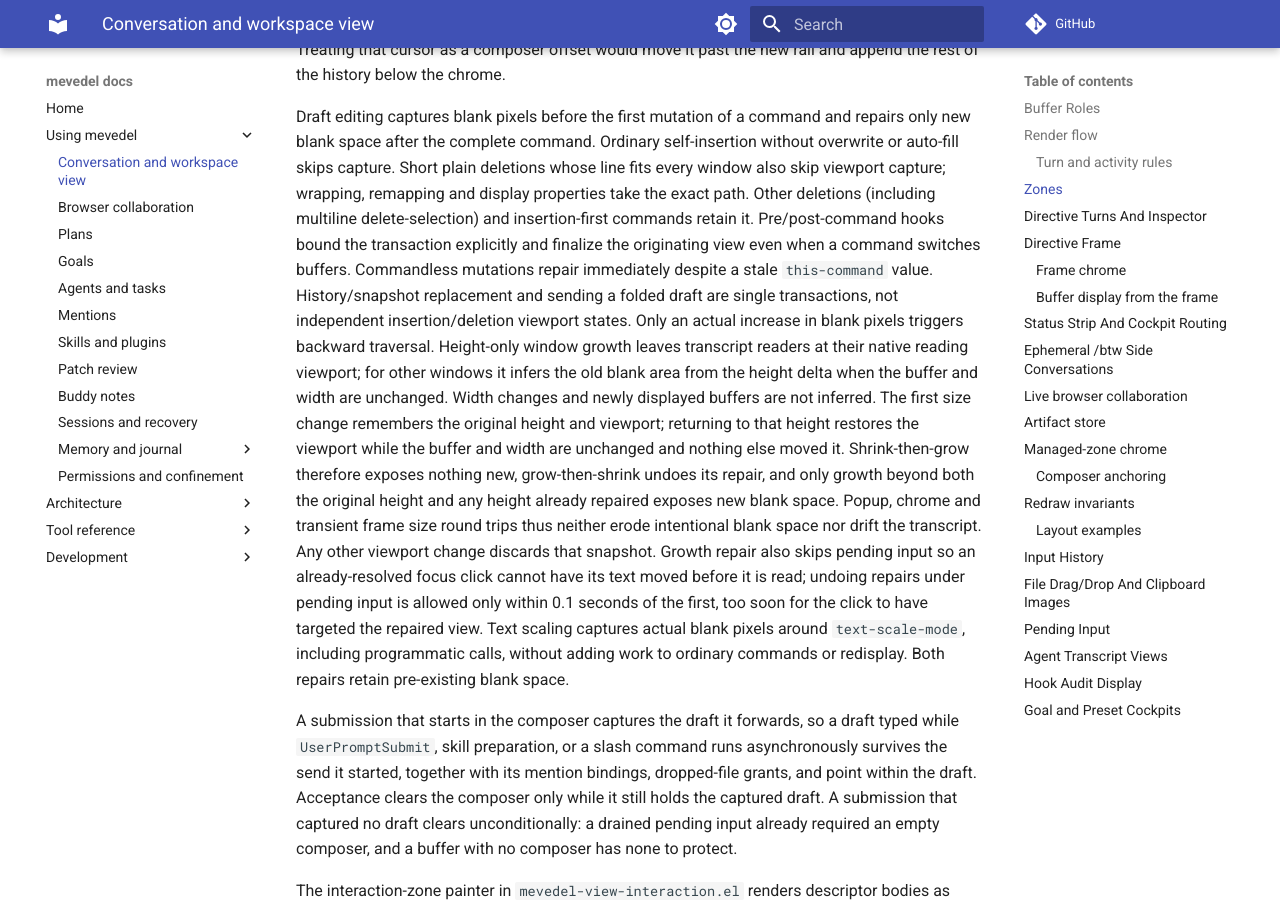
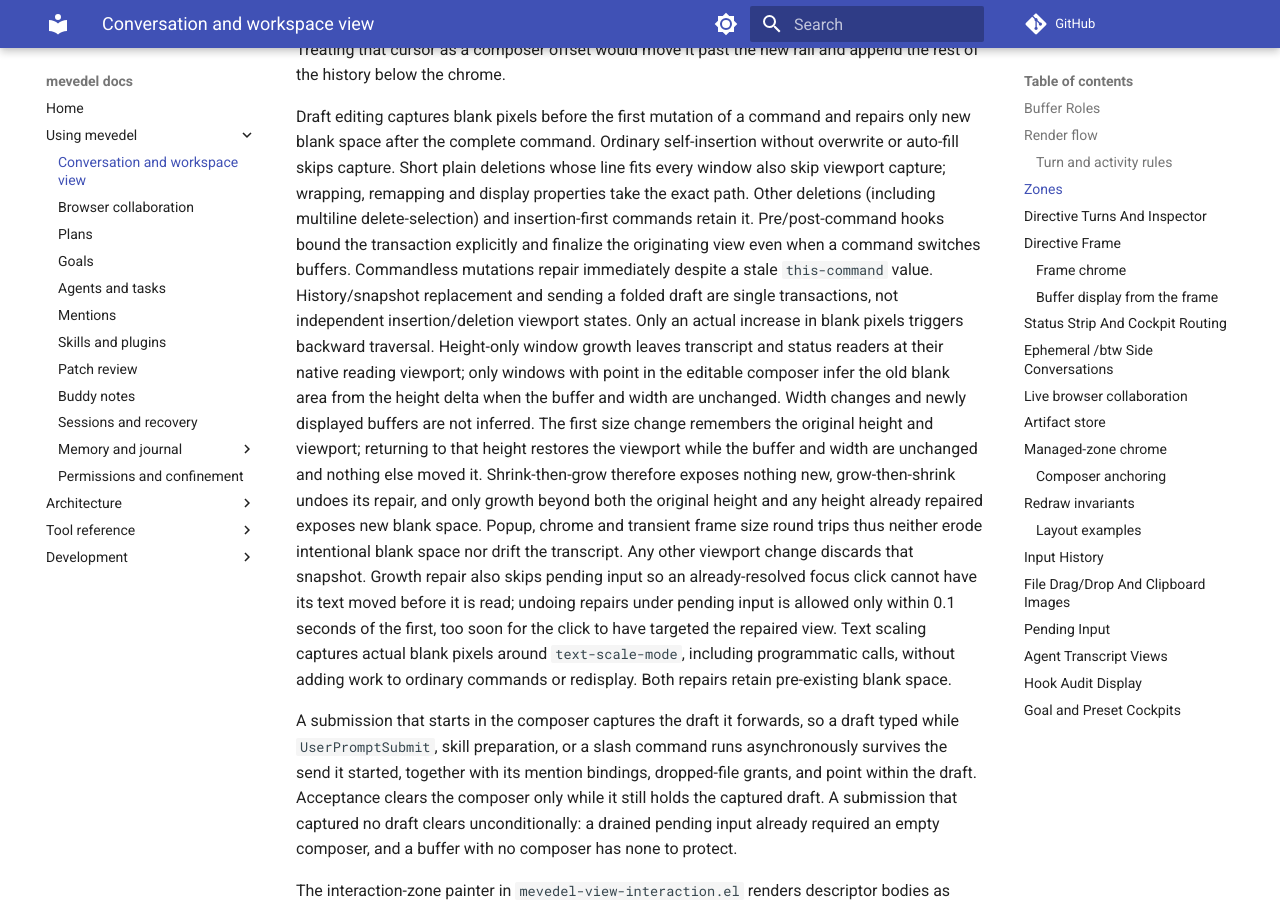
Before and after one commit to FrauH0lle/mevedel, an MkDocs documentation site: the page built from docs/view.md, in a window 1280 px wide and 900 px high, scrolled down 23587 px. Built offline with MkDocs 1.6.1 and Material for MkDocs 9.7.7, drawn with Linux system fonts in a browser that asks for light colours; comment, search, counter and statistics services are not loaded.

Commit message:
fix(view): Keep status visits still during window growth

```diff
--- a/docs/view.md
+++ b/docs/view.md
@@ -1144,10 +1144,10 @@ command switches buffers. Commandless mutations repair immediately despite a
 stale `this-command` value. History/snapshot replacement and sending a folded draft are
 single transactions, not independent insertion/deletion viewport states. Only
 an actual increase in blank pixels triggers backward traversal. Height-only
-window growth leaves transcript readers at their native reading viewport;
-for other windows it infers the old blank area from the height delta when the
-buffer and width are unchanged. Width changes and newly displayed buffers are
-not inferred. The first size change remembers the original height and viewport;
+window growth leaves transcript and status readers at their native reading
+viewport; only windows with point in the editable composer infer the old blank
+area from the height delta when the buffer and width are unchanged. Width changes
+and newly displayed buffers are not inferred. The first size change remembers the original height and viewport;
 returning to that height restores the viewport while the buffer and width are
 unchanged and nothing else moved it. Shrink-then-grow therefore exposes nothing
 new, grow-then-shrink undoes its repair, and only growth beyond both the
```
Also changed, not shown: docs/adr/0126-keep-the-composer-still.md (+14 -4 lines), 3 other files.
